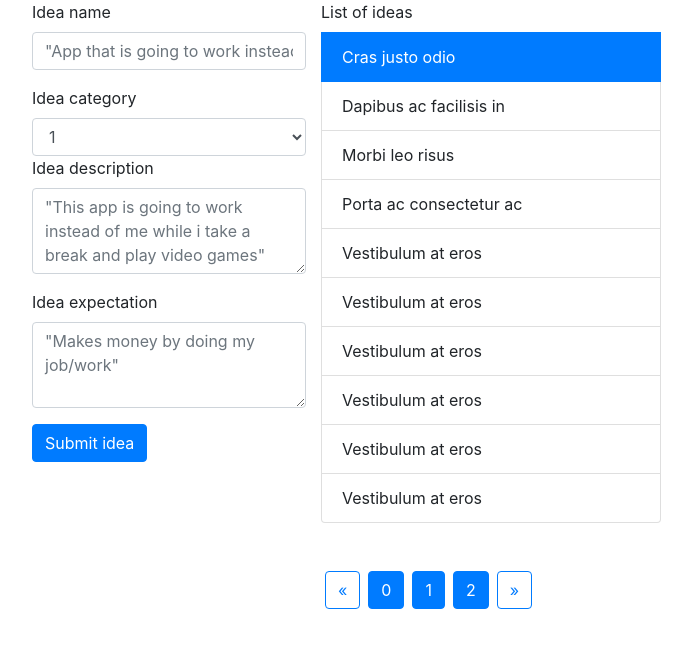
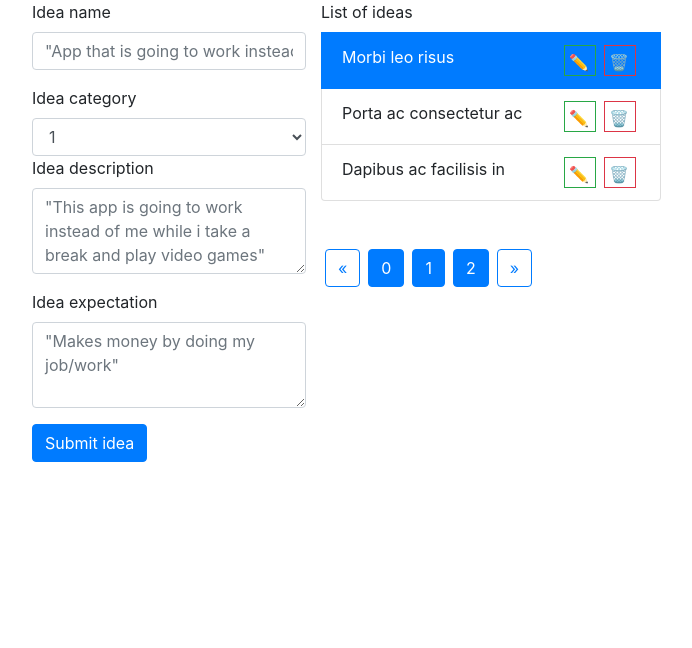
Before and after one commit to savans2/idea-app, a React (Create React App) app: page / in a window 1280 px wide. Shown: the top 648 px of the page, without its empty margins (53-745 px from the left). Built offline with nearby package versions, Linux system fonts and the light colour scheme.

Commit message:
Added edit and delete button.

```diff
--- a/src/components/IdeaList.js
+++ b/src/components/IdeaList.js
@@ -5,16 +5,27 @@ export default function IdeaList() {
     <div className="col-12 col-lg-4">
       <ul class="list-group">
         <p className="mb-2">List of ideas</p>
-        <li class="list-group-item active">Cras justo odio</li>
-        <li class="list-group-item">Dapibus ac facilisis in</li>
-        <li class="list-group-item">Morbi leo risus</li>
-        <li class="list-group-item">Porta ac consectetur ac</li>
-        <li class="list-group-item">Vestibulum at eros</li>
-        <li class="list-group-item">Vestibulum at eros</li>
-        <li class="list-group-item">Vestibulum at eros</li>
-        <li class="list-group-item">Vestibulum at eros</li>
-        <li class="list-group-item">Vestibulum at eros</li>
-        <li class="list-group-item">Vestibulum at eros</li>
+        <li className="list-group-item d-flex justify-content-between active">
+          <span>Morbi leo risus</span>
+          <div className="d-flex align-items-center">
+            <span style={{ height: '31px', width: '32px' }} className="user-select-none border border-success mx-1 p-1">✏</span>
+            <span style={{ height: '31px', width: '32px' }} className="user-select-none border border-danger border mx-1 p-1">🗑</span>
+          </div>
+        </li>
+        <li className="list-group-item d-flex justify-content-between">
+          <span>Porta ac consectetur ac</span>
+          <div className="d-flex align-items-center">
+            <span style={{ height: '31px', width: '32px' }} className="user-select-none border border-success mx-1 p-1">✏</span>
+            <span style={{ height: '31px', width: '32px' }} className="user-select-none border border-danger border mx-1 p-1">🗑</span>
+          </div>
+        </li>
+        <li className="list-group-item d-flex justify-content-between">
+          <span>Dapibus ac facilisis in</span>
+          <div className="d-flex align-items-center">
+            <span style={{ height: '31px', width: '32px' }} className="user-select-none border border-success mx-1 p-1">✏</span>
+            <span style={{ height: '31px', width: '32px' }} className="user-select-none border border-danger border mx-1 p-1">🗑</span>
+          </div>
+        </li>
       </ul>
       <div className="my-5 mx-auto">
         <input className="btn btn btn-outline-primary mx-1" type="button" value="&laquo;" />
```
